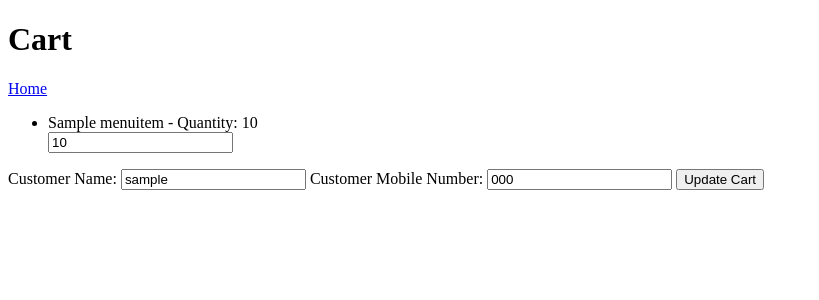
After one commit to Projects-AT-UGA/Database-project-4, a Django app: page /cart/ in a window 1280 px wide. The commit adds this page. Shown: the top 300 px of the page, without its empty margins (0-819 px from the left). Run offline with Django 5.2, Linux system fonts and the light colour scheme; a user stored in the database is signed in; tables that the repository leaves empty hold one stand-in row (values such as "Sample post").

Commit message:
added cart part

```diff
--- a/cafe_management/app1/models.py
+++ b/cafe_management/app1/models.py
@@ -20,8 +20,8 @@ class MenuItem(models.Model):
 
 class Cart(models.Model):
     clerk = models.ForeignKey(Clerk, on_delete=models.CASCADE)
-    customer_name = models.CharField(max_length=100)
-    customer_mobile_number = models.CharField(max_length=15)
+    customer_user_name = models.CharField(max_length=100, null=True)
+    customer_mobile_number = models.CharField(max_length=15, null=True)
     menu_items = models.ManyToManyField(MenuItem, through='Contains')
 
     def __str__(self):
--- /dev/null
+++ b/cafe_management/app1/templates/cart.html
@@ -0,0 +1,36 @@
+<!DOCTYPE html>
+<html lang="en">
+<head>
+    <meta charset="UTF-8">
+    <meta name="viewport" content="width=device-width, initial-scale=1.0">
+    <title>Cart</title>
+</head>
+<body>
+    <h1>Cart</h1>
+    <a href="{% url 'home' %}">Home</a>
+
+    <form action="{% url 'update_cart' %}" method="POST">
+        {% csrf_token %}
+        <ul>
+            {% if cart_items %}
+                <!-- Loop through items in the cart -->
+                {% for item in cart_items.contains_set.all %}
+                    <li>{{ item.menu_item.menu_item_name }} - Quantity: {{ item.quantity }}</li>
+                    <input type="hidden" name="item_id" value="{{ item.id }}">
+                    <input type="number" name="quantity_{{ item.id }}" value="{{ item.quantity }}">
+                {% endfor %}
+            {% else %}
+                <p>Your cart is empty.</p>
+            {% endif %}
+        </ul>
+
+        <!-- Customer Information -->
+        <label for="customer_user_name">Customer Name:</label>
+        <input type="text" id="customer_user_name" name="customer_user_name" value="{{ cart_items.customer_user_name }}">
+        <label for="customer_mobile_number">Customer Mobile Number:</label>
+        <input type="text" id="customer_mobile_number" name="customer_mobile_number" value="{{ cart_items.customer_mobile_number }}">
+
+        <input type="submit" value="Update Cart">
+    </form>
+</body>
+</html>
--- a/cafe_management/app1/urls.py
+++ b/cafe_management/app1/urls.py
@@ -6,4 +6,7 @@ urlpatterns = [
     path('login/', views.login_view, name='login'),
     path('signup/', views.signup_view, name='signup'),
     path('logout/', views.logout_view, name='logout'),
+    path('add_to_cart/<int:menu_item_id>/', views.add_to_cart, name='add_to_cart'),
+    path('cart/', views.cart, name='cart'),
+    path('update_cart/', views.update_cart, name='update_cart'),
 ]
--- a/cafe_management/app1/views.py
+++ b/cafe_management/app1/views.py
@@ -1,11 +1,14 @@
-from django.shortcuts import render, redirect
+from django.shortcuts import render, redirect,get_object_or_404
 from django.contrib.auth import authenticate, login, logout
 from django.contrib.auth.models import User
-from .models import Clerk,MenuItem
+from .models import Clerk,MenuItem,Cart, Contains
 
 
 from django.contrib.auth.decorators import login_required
 from django.contrib.auth import logout as auth_logout
+from django.contrib import messages
+
+
 def home(request):
     is_authenticated = request.user.is_authenticated
     is_clerk = hasattr(request.user, 'clerk')
@@ -27,6 +30,69 @@ def home(request):
     menu_items = MenuItem.objects.all()  # Retrieve all menu items
 
     return render(request, 'home.html', {'is_authenticated': is_authenticated, 'menu_items': menu_items})
+
+
+
+
+
+
+@login_required
+def update_cart(request):
+    if request.method == 'POST':
+        # Retrieve customer information from the form
+        customer_user_name = request.POST.get('customer_user_name')
+        customer_mobile_number = request.POST.get('customer_mobile_number')
+
+        # Update customer information in the associated cart object
+        clerk = request.user.clerk
+        cart = Cart.objects.filter(clerk=clerk).first()
+        if cart:
+            cart.customer_user_name = customer_user_name
+            cart.customer_mobile_number = customer_mobile_number
+            cart.save()
+
+        # Loop through all POST data to update quantities of items in the cart
+        for key, value in request.POST.items():
+            if key.startswith('quantity_'):
+                item_id = key.split('_')[1]
+                cart_item = get_object_or_404(Contains, pk=item_id)
+                cart_item.quantity = value
+                cart_item.save()
+
+    # Redirect back to the cart page after updating the quantities and customer information
+    return redirect('cart')
+
+
+
+
+@login_required
+def add_to_cart(request, menu_item_id):
+    menu_item = get_object_or_404(MenuItem, pk=menu_item_id)
+    clerk = request.user.clerk
+
+    # Check if a cart exists for the clerk, otherwise create a new cart
+    cart, created = Cart.objects.get_or_create(clerk=clerk)
+
+    # Check if the menu item already exists in the cart
+    existing_item = cart.contains_set.filter(menu_item=menu_item).first()
+
+    if existing_item:
+        # If the item exists, increase its quantity
+        existing_item.quantity += 1
+        existing_item.save()
+        messages.success(request, f"{menu_item.menu_item_name} quantity increased in cart.")
+    else:
+        # If the item does not exist, add it to the cart with quantity 1
+        new_item = Contains.objects.create(cart=cart, menu_item=menu_item, quantity=1)
+        messages.success(request, f"{menu_item.menu_item_name} added to cart.")
+
+    return redirect('home')
+
+@login_required
+def cart(request):
+    clerk = request.user.clerk
+    cart_items = Cart.objects.filter(clerk=clerk).first()
+    return render(request, 'cart.html', {'cart_items': cart_items})
 
 
 
```
Also changed, not shown: cafe_management/app1/templates/home.html (+10 -7 lines), cafe_management/cafe_management/settings.py (+17 -17 lines), cafe_management/app1/migrations/0003_rename_customer_name_cart_customer_user_name.py (added), cafe_management/app1/migrations/0004_customer_remove_cart_customer_mobile_number_and_more.py (added), cafe_management/app1/migrations/0005_rename_user_name_customer_customer_user_name.py (added), cafe_management/app1/migrations/0006_remove_cart_customer_remove_order_customer_and_more.py (added).
